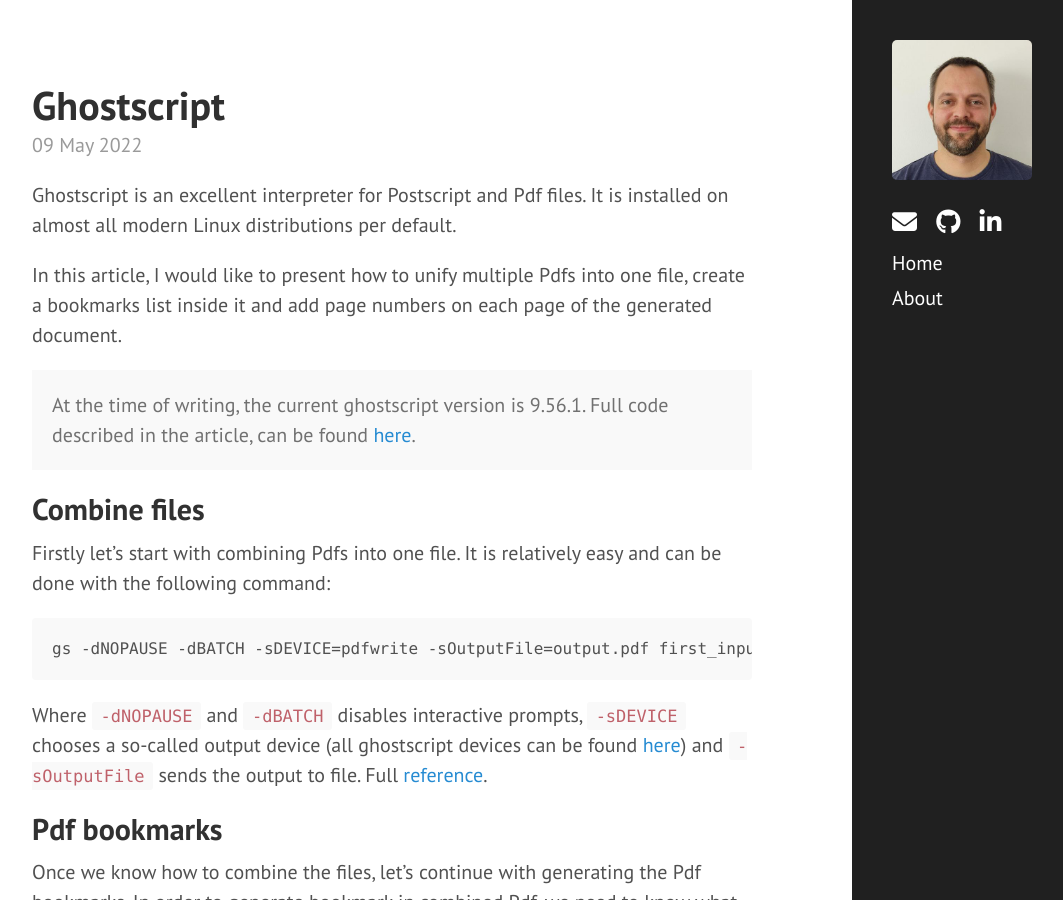
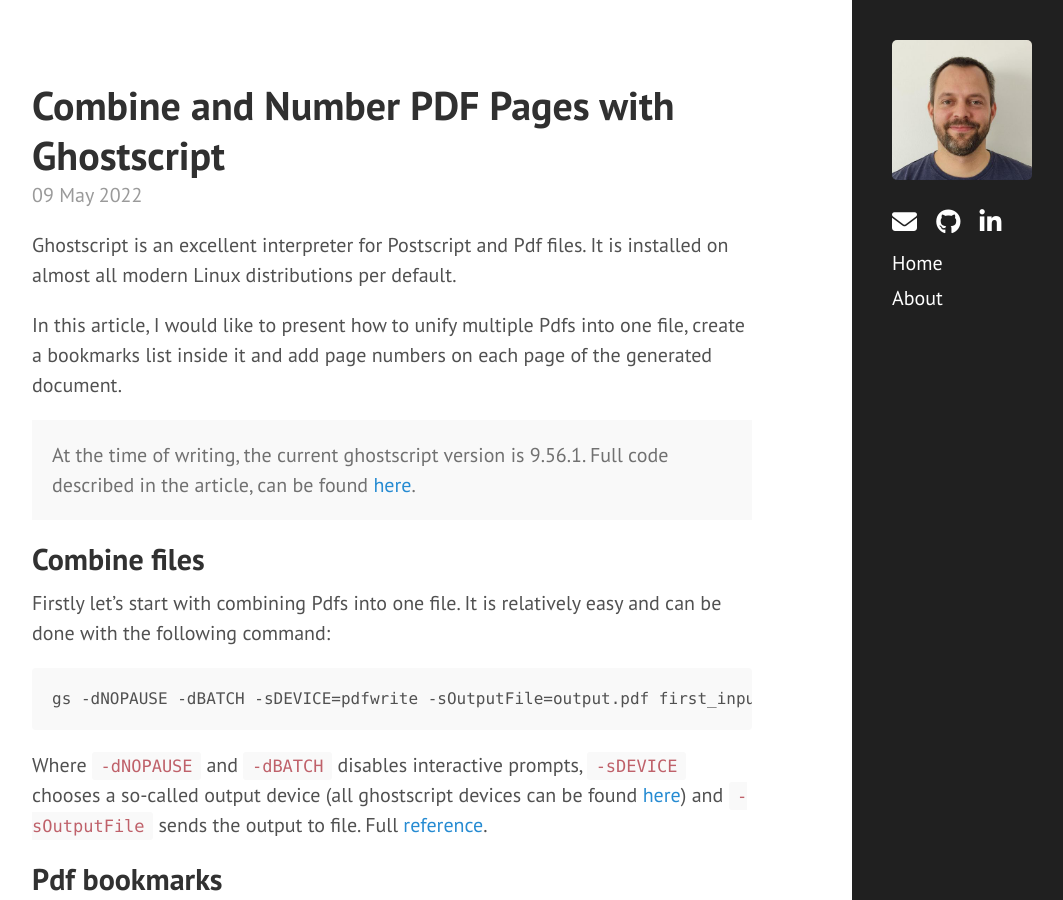
Before and after one commit to CodeGyver/codegyver.github.io, a Jekyll site: the page built from _posts/2022-05-09-combine-and-number-pdf-pages-with-ghostscript.md, in a window 1280 px wide and 900 px high. Shown: the whole window, without its empty margins (68-1131 px from the left). Built offline with Jekyll 4.4.1, drawn with Linux system fonts in a browser that asks for light colours; Markdown is read by kramdown in place of the engine named in the settings.

Commit message:
Updat title of ghostscript

```diff
--- a/_posts/2022-05-09-ghostscript.md
+++ b/_posts/2022-05-09-combine-and-number-pdf-pages-with-ghostscript.md
@@ -1,6 +1,6 @@
 ---
 layout: post
-title: Ghostscript
+title: Combine and Number PDF Pages with Ghostscript
 ---
 
 Ghostscript is an excellent interpreter for Postscript and Pdf files. It is installed on almost all modern Linux distributions per default.
```
Also changed, not shown: Gemfile.lock.
